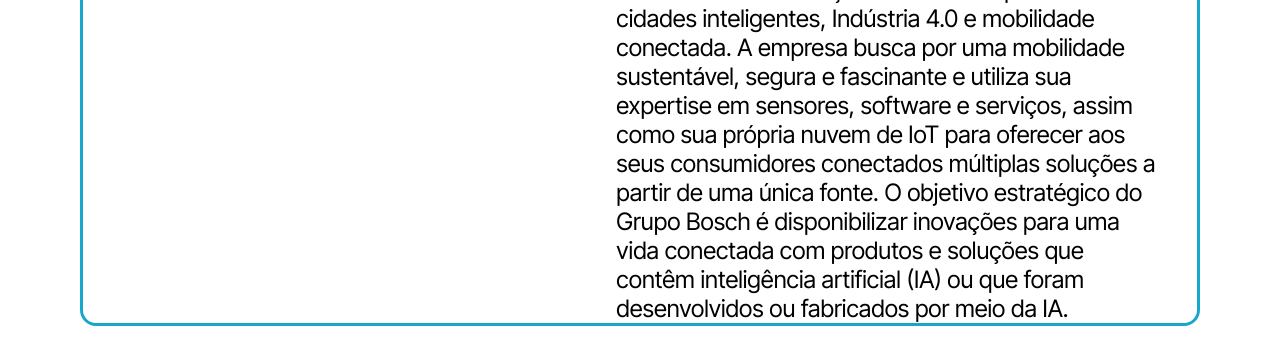
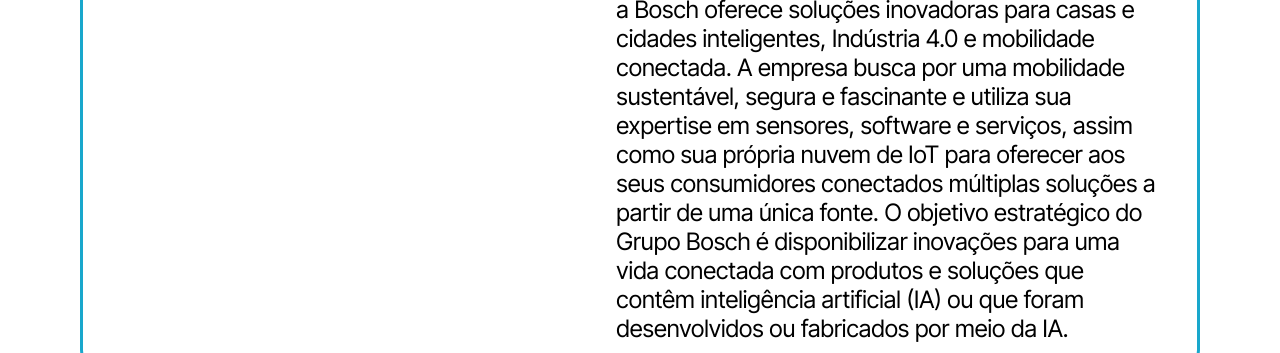
Before and after one commit to chrysnunes/chrysnunes.github.io, a plain HTML site: page clientes.html in a window 1280 px wide. Shown: the part 1044-1397 px from the top of the page. Drawn offline with Linux system fonts and the light colour scheme.

Commit message:
Site Agile

```diff
--- a/clientes.html
+++ b/clientes.html
@@ -79,7 +79,7 @@
             justify-content: space-between;
             text-align: left;
             font-size: 24px;
-            padding-right: 30px;
+            padding: 20px 30px 20px 0;
             border: 3px solid #18A7CC;
             border-radius: 16px;
         }
```
